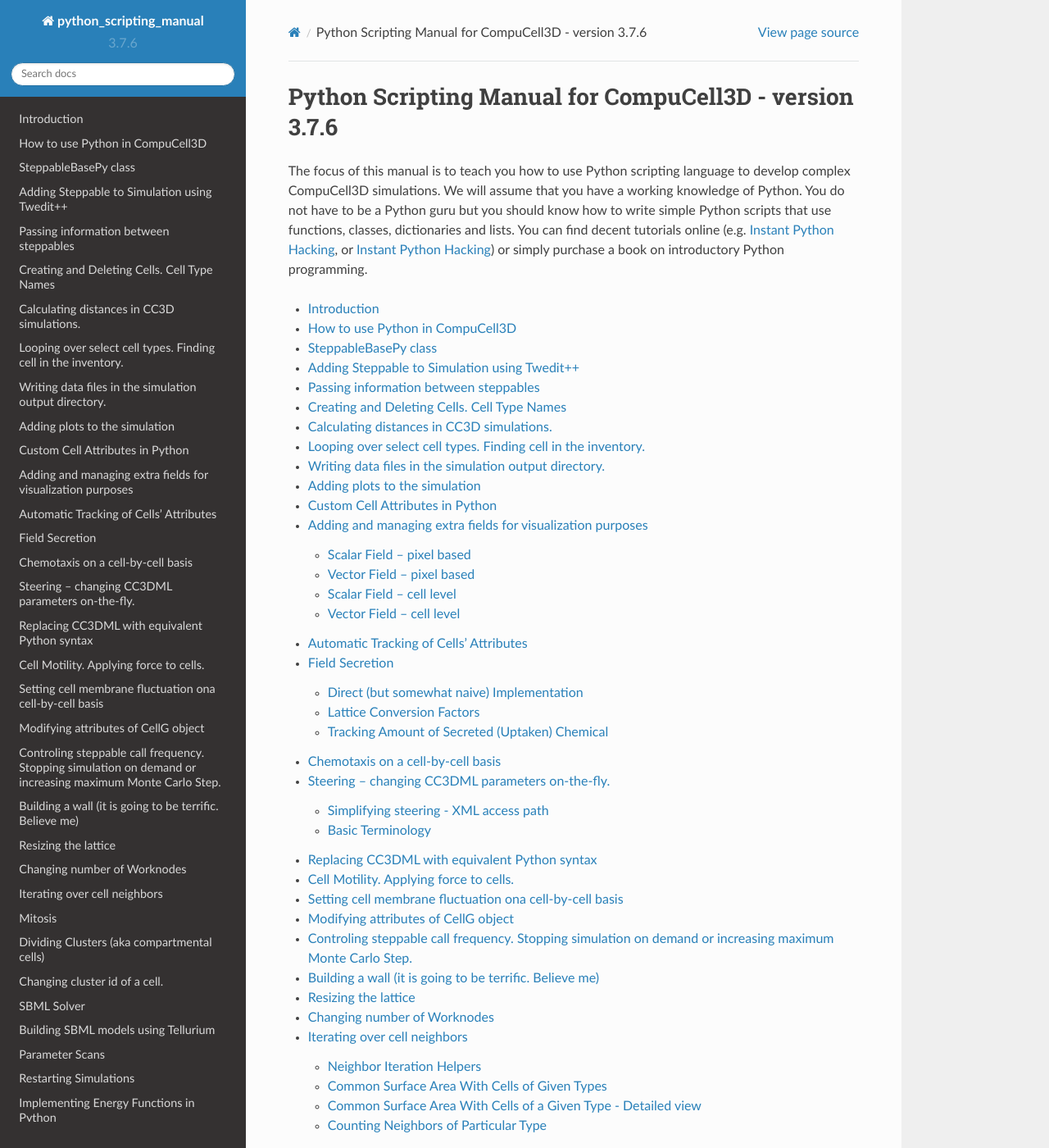
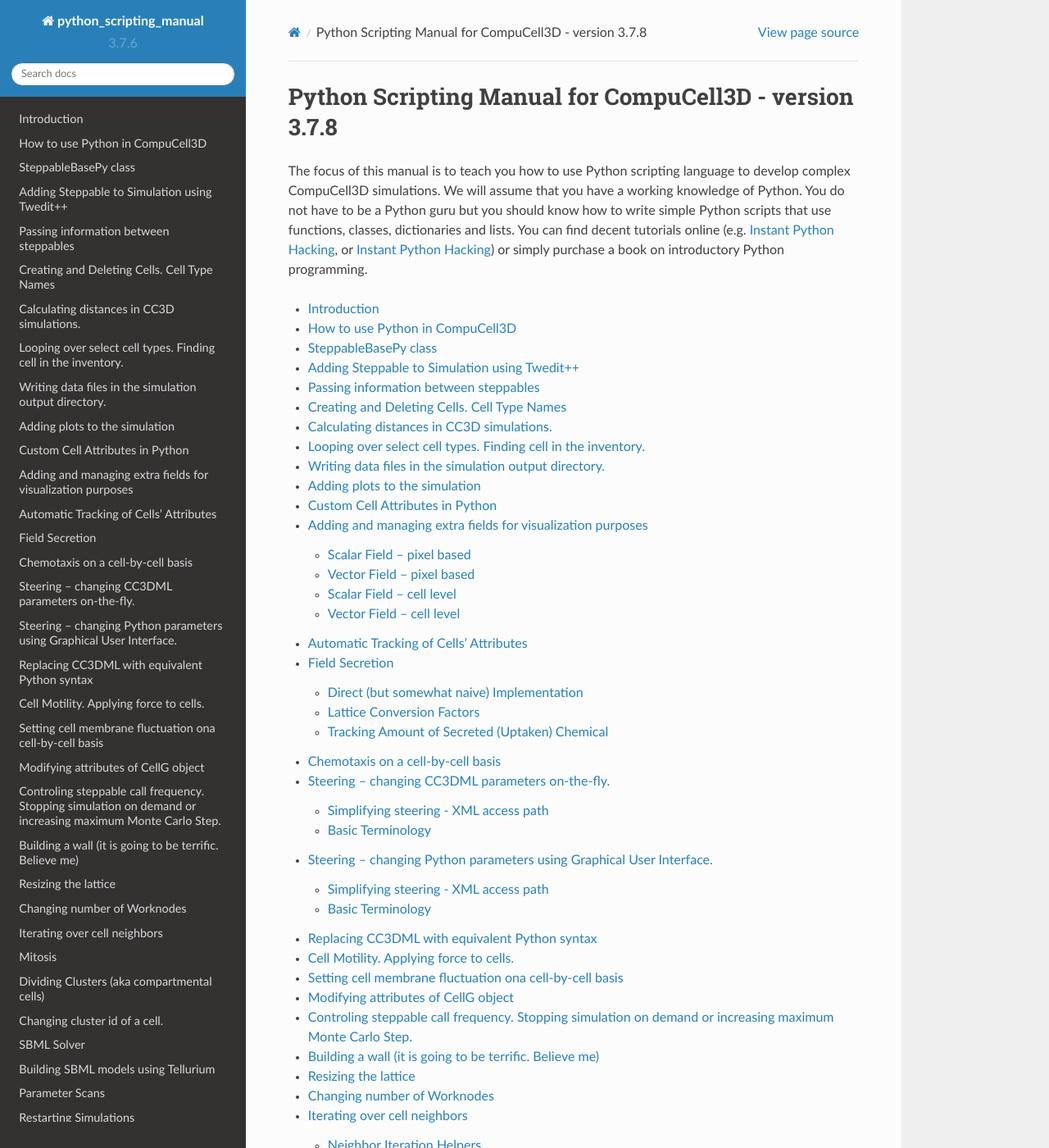
Before and after one commit to CompuCell3D/PythonScriptingManual, a Sphinx documentation site: the page built from docs/index.rst, in a window 1280 px wide and 1400 px high. Shown: the whole window at 82% size. Built offline with Sphinx 7.4.7 and the Read the Docs theme 2.0.0, drawn with Linux system fonts in a browser that asks for light colours; some of the changed lines change nothing that is shown.

Commit message:
Added new chatper explaining how to add steering panel for Python parameters

```diff
--- a/docs/index.rst
+++ b/docs/index.rst
@@ -1,7 +1,7 @@
 .. python_scripting_manual documentation master file, created by
 
 
-Python Scripting Manual for CompuCell3D - version 3.7.6
+Python Scripting Manual for CompuCell3D - version 3.7.8
 =======================================================
 
 The focus of this manual is to teach you how to use Python scripting language to develop complex CompuCell3D simulations. We will assume that you have a working knowledge of Python. You do not have to be a Python guru but you should know how to write simple Python scripts that use functions, classes, dictionaries and lists. You can find decent tutorials online (e.g. `Instant Python Hacking <http://hetland.org/writing/instant-hacking.html>`__, or `Instant Python Hacking <http://hetland.org/writing>`__) or simply purchase a book on introductory Python programming.
@@ -25,6 +25,7 @@
    field_secretion
    chemotaxis_on_a_cell-by-cell_basis
    steering_changing_cc3dml_parameters_on-the-fly
+   steering_changing_python_parameters_using_UI
    replacing_cc3dml_with_equivalent_python_syntax
    cell_motility_applying_force_to_cells
    setting_cell_membrane_fluctuation_ona_cell-by-cell_basis
--- /dev/null
+++ b/docs/steering_changing_python_parameters_using_UI.rst
@@ -0,0 +1,514 @@
+Steering – changing Python parameters using Graphical User Interface.
+=================================================
+
+In the previous section we outlined how to programmatically change CC3DML
+parameters. In this section we will show you how to create a graphical panel
+where you can use sliders and or pull down list to control parameters defined in the
+Python scripts. this type of interaction is very desirable because you can try different
+values of parameters without writing complicated procedural code that alters the parameters. It also provides you with
+a very convenient way to create truly interactive simulations.
+
+In our demo suite we have included examples (e.g. ``Demos/SteeringPanel/steering_panel_demo``) that
+demonstrate how to setup such interactive simulations. In this section we will explain all coding that is necessary
+to accomplish this task.
+
+When you run open ``Demos/SteeringPanel/steering_panel_demo`` in CC3D and run it
+the screen will look as follows:
+
+|sliders_screenshot|
+
+All the code that is necessary to get steering panel for Python parameters working will reside in Python steppable
+file.
+
+To specify steering panel we have to define ``add_steering_panel`` function to our steppable:
+
+.. code-block:: python
+
+    class VolumeSteeringSteppable(SteppableBasePy):
+        def __init__(self, _simulator, _frequency=10):
+            SteppableBasePy.__init__(self, _simulator, _frequency)
+
+        def add_steering_panel(self):
+            self.add_steering_param(name='target_vol', val=25, min_val=0, max_val=100, widget_name='slider')
+            self.add_steering_param(name='lambda_vol', val=2.0, min_val=0, max_val=10.0, decimal_precision=2, widget_name='slider')
+            self.add_steering_param(name='lam_vol_enum', val=2.0, min_val=0, max_val=10.0, decimal_precision=2,widget_name='slider')
+
+The ``add_steering_panel`` function requires several arguments:
+
+- ``name`` - specifies the label of the parameters to be displayed in the gui
+- ``val`` - specifies current value of the python parameter
+- ``min_val`` and ``max_val`` - specify range of parameters. those are optional and by default CC3D will pick some
+  reasonable range given the ``val`` parameter. However, we recommend that you specify the allowable parameters range
+- ``widget_name`` -  a string that specifies the widget via which you will be changing the parameter.
+  The allowed options are: ``slider`` - it wil create a slider, ``combobox``, ``pulldown``, ``pull-down``
+  will pull-down list for discrete values, and no argument will resort to a editable field where you have to
+  type the parameter
+- ``decimal_precision`` - specifies how many decimal places are to be displayed when changing parameters.
+  Default value is ``0``
+
+
+Once you add such function to the speppable and start the simulation the steering panel will pop-up but it will have
+no functionality.
+
+
+In the CC3D terminology, steering means changing simulation parameters
+on the fly as simulation is running.
+
+In fact the whole point of merging
+Python scripting with CC3D core code is to enable steering. What about
+parameters defined in CC3DML? Can they be modified as the simulation
+runs? The short answer is **yes** but not all of them. There are two ways
+of doing it – one way is to use player CC3DML panel and change
+parameters in the GUI. The second way is to use Python. Python code that
+alters CC3DML parameters during simulation runtime is quite
+clumsy-looking. It is not difficult to understand but is quite verbose
+and, to be honest it is not too much fun to write. Probably the best way
+to learn how to modify CC3DML from Python is to look at several
+examples. Let us start with the simplest one
+(``Demos/SimulationSettings/Steering``):
+
+Here we will modify two CC3DML parameters one will be Temperature from
+the CC3DML Potts Section and the other one will be Contact energy
+between Condensing and NonCondensing.
+
+Let’s look at CC3DMLcode first:
+
+.. code-block:: xml
+
+    <Potts>
+       <Dimensions x="100" y="100" z="1"/>
+       <Steps>10000</Steps>
+       <Temperature>10</Temperature>
+       <NeighborOrder>2</NeighborOrder>
+    </Potts>
+
+
+Potts XML element has 4 child elements – Dimensions, Steps, Temperature
+and NeighborOrder.
+
+To modify Temperature parameter we use the following code:
+
+.. code-block:: python
+
+    class PottsSteering(SteppablePy):
+        def __init__(self, _simulator, _frequency=1):
+            SteppablePy.__init__(self, _frequency)
+            self.simulator = _simulator
+
+        def step(self, _mcs):
+            # get Potts section of XML file
+            pottsXMLData = self.simulator.getCC3DModuleData("Potts")
+            # check if we were able to successfully get the section from simulator
+            if pottsXMLData:
+                # get Temperature XML element
+                temperatureElement = pottsXMLData.getFirstElement("Temperature")
+                # check if the attempt was succesful
+                if temperatureElement:
+                    # get value of the temperature and convert it to a floating point number
+                    temperature = float(temperatureElement.getText())
+                    # increase temperature by 1.0
+                temperature += 1.0
+                # update XML Temperature element by converting floating point
+                temperatureElement.updateElementValue(str(temperature))
+            # finally call simulator.updateCC3DModule(pottsXMLData) to update model
+            # parameters - this is actual steering
+            self.simulator.updateCC3DModule(pottsXMLData)
+
+Each XML element that we fetch using Python (e.g. ``pottsXMLData``,
+``temperatureElement``) has set of member functions that allow us to get to
+elements nested one level deeper (child elements) or functions which
+allow us to read and modify element values and element attributes. For
+the temperatureElement we are modifying its value.
+
+**Important**: XML stores text. All numbers or other data types stored
+in the XML are converted to their text representations. Consequently,
+depending on your needs and particular applications, you may need to
+convert text to numbers and vice versa when interacting with XML
+through Python interface.
+
+In the code presented above we first fetch Potts element (pottsXMLData)
+using special function from the simulator object. If the fetching
+operation was successful we try to fetch first Temperature child element
+of the Potts element. If this operation was successful we convert value
+of the temperature element to floating point number:
+
+.. code-block:: python
+
+    temperature = float(temperatureElement.getText())
+
+we increase value of this number by one and then update value of the
+``temperatureElement``:
+
+.. code-block:: python
+
+    temperatureElement.updateElementValue(str(temperature))
+
+Notice that we had to convert floating point number temperature back to
+string using ``str(temperature)`` call.
+
+The steppable ends with call to simulator member function that informs
+CC3D that CC3DML was changed and simulation needs to get new parameters:
+
+.. code-block:: python
+
+    self.simulator.updateCC3DModule(pottsXMLData)
+
+As you can see the code was not hard to write but is quite long and
+clumsy. We could simplify it a bit but getting rid of comments and if
+statements that check if fetching operation was successful. In such a
+case the code would look like that:
+
+.. code-block:: python
+
+    class PottsSteering(SteppablePy):
+        def __init__(self, _simulator, _frequency=1):
+            SteppablePy.__init__(self, _frequency)
+            self.simulator = _simulator
+
+        def step(self, _mcs):
+            pottsXMLData = self.simulator.getCC3DModuleData("Potts")
+            temperatureElement = pottsXMLData.getFirstElement("Temperature")
+            temperature = float(temperatureElement.getText())
+            temperature += 1.0
+            temperatureElement.updateElementValue(str(temperature))
+            self.simulator.updateCC3DModule(pottsXMLData)
+
+This is not so bad but still it is a lot of work to change one number.
+But do we have a choice here? In fact we do. All we have to do is to
+change cell membrane fluctuation amplitude using the following code:
+
+.. code-block:: python
+
+    newTemperature=51
+    for cell in self.cellList:
+        cell.fluctAmpl= newTemperature
+
+In practice you don’t use need to modify CC3DML from Python level too
+often. CC3D has modules e.g. ``AdhesionFlex``, ``FocalPointPlasticity``,
+``VolumeLocalFlex`` that require initialization of their parameters in
+Python but also offer much simpler programing interfaces making coding
+much less cumbersome. Please make sure that before writing complicated
+CC3DML steering code you familiarize yourself with modules that are
+designed to be flexible and do not rely on CC3DML-type of steering.
+
+Now let us take a look at the code that alters contact energy, but first
+quick glance at the CC3DML that we will be modifying:
+
+.. code-block:: xml
+
+    <Plugin Name="Contact">
+       <Energy Type1="NonCondensing" Type2="Condensing">11</Energy>
+       <Energy Type1="Condensing"    Type2="Condensing">2</Energy>
+    …
+       <NeighborOrder>2</NeighborOrder>
+     </Plugin>
+
+
+Our task here is to first fetch Plugin XML Element and then fetch Energy
+Element for type pair ``Condensing`` and ``NonCondensing``. Here is the code
+that does it:
+
+.. code-block:: python
+
+    class ContactSteering(SteppablePy):
+        def __init__(self, _simulator, _frequency=10):
+            SteppablePy.__init__(self, _frequency)
+            self.simulator = _simulator
+
+        def step(self, mcs):
+            # get <Plugin Name="Contact"> section of XML file
+            contactXMLData = self.simulator.getCC3DModuleData("Plugin", "Contact")
+            # check if we were able to successfully get the section from simulator
+            if contactXMLData:
+                # get <Energy Type1="NonCondensing" Type2="Condensing"> element
+                energyNonCondensingCondensingElement = contactXMLData.getFirstElement \
+                    ("Energy", d2mss({"Type1": "NonCondensing", "Type2": "Condensing"}))
+                # check if the attempt was succesful
+                if energyNonCondensingCondensingElement:
+                    # get value of <Energy Type1="NonCondensing" Type2="Condensing"> element
+                    # and convert it into float
+                    val = float(energyNonCondensingCondensingElement.getText())
+                    # increase the value by 1.0
+                    val += 1.0
+                    # update <Energy Type1="NonCondensing" Type2="Condensing"> element
+                    # remembering abuot converting the value bask to string
+                    energyNonCondensingCondensingElement.updateElementValue(str(val))
+                # finally call simulator.updateCC3DModule(contactXMLData) to tell simulator
+                # to update model parameters - this is actual steering
+                self.simulator.updateCC3DModule(contactXMLData)
+
+We first fetch Plugin element using simulator object member function:
+
+.. code-block:: python
+    contactXMLData = self.simulator.getCC3DModuleData("Plugin", "Contact")
+
+When this operation succeeds we attempt to fetch Python object
+representation for the
+
+``<Energy Type1="NonCondensing" Type2="Condensing">11</Energy>`` element:
+
+.. code-block:: python
+
+    energyNonCondensingCondensingElement=contactXMLData.getFirstElement("Energy",
+        d2mss({"Type1":"NonCondensing","Type2":"Condensing"})
+    )
+
+
+Notice that when we call ``getFirstElement`` member function of the
+contactXMLData we pass the name of the element but also a partial list of
+element attributes. Here we use ``d2mss`` function what converts Python
+dictionary ``{"Type1":"NonCondensing","Type2":"Condensing"}`` to C++
+``map<string,string>``. With so much information passed to ``getFirstElement``
+function only one element fits the description and this is the one that
+we are looking for. The reminder of the steppable looks almost identical
+as in the example where we changed temperature.
+
+The next example demonstrates how to update attribute of the XML
+element. You can find full code in
+``Demos/Models/bacterium_macrophage_2D_steering``. Again let us look at
+the CC3DML that we will be modifying:
+
+.. code-block:: xml
+
+    <Plugin Name="Chemotaxis">
+        <ChemicalField Source="FlexibleDiffusionSolverFE" Name="ATTR" >
+        <ChemotaxisByType Type="Macrophage" Lambda="20"/>
+        </ChemicalField>
+    </Plugin>
+
+
+We would like to periodically decrease ``lambda`` chemotaxis by 3 units.
+This is how we do it in Python:
+
+.. code-block:: python
+
+    class ChemotaxisSteering(SteppablePy):
+        def __init__(self, _simulator, _frequency=100):
+            SteppablePy.__init__(self, _frequency)
+            self.simulator = _simulator
+
+        def step(self, mcs):
+            if mcs > 100 and not mcs % 100:
+                # get <Plugin Name="Chemotaxis"> section of XML file
+                chemotaxisXMLData = self.simulator.getCC3DModuleData("Plugin", "Chemotaxis")
+                # check if we were able to successfully get the section from simulator
+                if chemotaxisXMLData:
+                    # get <ChemicalField Source="FlexibleDiffusionSolverFE" Name="ATTR" >
+                    chemicalField = chemotaxisXMLData.getFirstElement("ChemicalField",
+                                                                      d2mss({"Source": "FlexibleDiffusionSolverFE",
+                                                                             "Name": "ATTR"}))
+                    # check if the attempt was succesful
+                    if chemicalField:
+                        # get <ChemotaxisByType Type="Macrophage" Lambda="xxx"/>
+                        chemotaxisByTypeMacrophageElement = chemicalField.getFirstElement("ChemotaxisByType",
+                                                                                          d2mss({"Type": "Macrophage"}))
+                        if chemotaxisByTypeMacrophageElement:
+                            # get value of Lambda from <ChemotaxisByType> element
+                            # notice that no conversion fro strin to float is necessary as
+                            # getAttributeAsDouble returns floating point value
+
+                            lambdaVal = chemotaxisByTypeMacrophageElement.getAttributeAsDouble("Lambda")
+                            print "lambdaVal=", lambdaVal
+                            # decrease lambda by 0.2
+                            lambdaVal -= 3
+                            # update attribute value of Lambda converting float to string
+                            chemotaxisByTypeMacrophageElement.updateElementAttributes(d2mss({"Lambda": str(lambdaVal)}))
+                self.simulator.updateCC3DModule(chemotaxisXMLData)
+
+
+As you can see the structure of the code is very similar to the previous
+2 examples. First we fetch Plugin element describing Chemotaxis
+properties:
+
+.. code-block:: python
+
+    chemotaxisXMLData = self.simulator.getCC3DModuleData("Plugin","Chemotaxis")
+
+Next, we fetch ChemicalField element:
+
+.. code-block:: python
+
+    chemicalField = chemotaxisXMLData.getFirstElement("ChemicalField",
+                                                  d2mss({"Source": "FlexibleDiffusionSolverFE", "Name": "ATTR"}))
+
+
+and using ChemicalField element we get ChemotaxisByType element:
+
+.. code-block:: python
+
+    chemotaxisByTypeMacrophageElement = chemicalField.getFirstElement("ChemotaxisByType",
+                                                                      d2mss({"Type": "Macrophage"}))
+
+Using ``chemotaxisByTypeMacrophageElement`` we fetch its attribute lambda
+convert it to floating point number decrease by 3 units and assing new
+value of lambda:
+
+.. code-block:: python
+
+    lambdaVal = chemotaxisByTypeMacrophageElement.getAttributeAsDouble("Lambda")
+    lambdaVal -= 3
+    chemotaxisByTypeMacrophageElement.updateElementAttributes(d2mss({"Lambda": str(lambdaVal)}))
+
+The rest of the code is analogous to the previous examples. This
+completes the discussion of CC3DML steering.
+
+Simplifying steering - XML access path
+--------------------------------------
+
+Basic Terminology
+-----------------
+
+When accessing variables defined in the XML element we are typically dealing with ``attributes``
+and ``values``. Let's consider the following XML element
+
+.. code-block:: xml
+
+    <Energy Type1=“Condensing” Type2=“NonCondensing”>20.0</Energy>
+
+The difference between attribute and value of the element is that attributes are all the
+labels inside ``<>`` element marker to which we assign some value. For example ``Type1`` and ``Type2``
+are attributes of the XML element ``Energy``, whereas ``20.0`` is the value of this XML element.
+In what follows below we will be accessing and modifying both attributes and Values of the XML elements.
+Please pay close attention whwther the function we are using is of ``*XMLValue`` or ``*XMLAttributeValue`` type
+
+**Note** Some XML elements might have only attributes e.g. :
+
+.. code-block:: xml
+
+    <VolumeConstraint LambdaVolume=“20” TargetVolume="125" Type="Condensing"/>
+
+and some might have only values:
+
+.. code-block:: xml
+
+    <Steps>10000</Steps>
+
+
+
+
+
+The above examples demonstrate how to steer CC3DML-based part of the
+simulation in a fairly verbose way i.e. the amount of code is quite
+significant. In 3.7.1 we have introduced more compact way to access and
+modify CC3DML elements: Let us look at the implementation of the
+``ContactSteeringAndTemperature`` steppable using new style coding:
+
+.. code-block:: python
+
+    class ContactSteeringAndTemperature(SteppableBasePy):
+        def __init__(self, _simulator, _frequency=10):
+            SteppableBasePy.__init__(self, _simulator, _frequency)
+
+        def step(self, mcs):
+            temp = float(self.getXMLElementValue(['Potts'], ['Temperature']))
+            self.setXMLElementValue(temp + 1, ['Potts'], ['Temperature'])
+
+            val = float(
+                self.getXMLElementValue(
+                    ['Plugin', 'Name', 'Contact'], ['Energy', 'Type1', 'NonCondensing', 'Type2', 'Condensing']))
+
+            self.setXMLElementValue(
+                val + 1, ['Plugin', 'Name', 'Contact'], ['Energy', 'Type1', 'NonCondensing', 'Type2', 'Condensing']
+            )
+
+            self.updateXML()
+
+
+Instead of using verbose code to access CC3DML elements we now specify
+access path to particular element . Access path is a sequence of Python
+lists. First element of each list is the name of the CC3DML element
+followed by a sequence of pairs (attribute,value) which fully specify
+the XML element:
+
+``[ElementName, AttrName1, AttrValue1, Attr2, AttrValue2, …, AttrNameN, AttrValueN]``
+
+In the CC3DML code below:
+
+.. code-block:: xml
+
+    <CompuCell3D>
+     <Potts>
+       <Dimensions x="100" y="100" z="1"/>
+       <Anneal>10</Anneal>
+       <Steps>10000</Steps>
+       <Temperature>10</Temperature>
+       <Flip2DimRatio>1</Flip2DimRatio>
+       <NeighborOrder>2</NeighborOrder>
+     </Potts>
+
+
+     <Plugin Name="Volume">
+       <TargetVolume>25</TargetVolume>
+       <LambdaVolume>2.0</LambdaVolume>
+     </Plugin>
+
+    <Plugin Name="CellType">
+        <CellType TypeName="Medium" TypeId="0"/>
+        <CellType TypeName="Condensing" TypeId="1"/>
+        <CellType TypeName="NonCondensing" TypeId="2"/>
+     </Plugin>
+
+     <Plugin Name="Contact">
+       <Energy Type1="Medium" Type2="Medium">0</Energy>
+       <Energy Type1="NonCondensing" Type2="NonCondensing">16</Energy>
+       <Energy Type1="Condensing"    Type2="Condensing">2</Energy>
+       <Energy Type1="NonCondensing" Type2="Condensing">11</Energy>
+       <Energy Type1="NonCondensing" Type2="Medium">16</Energy>
+       <Energy Type1="Condensing"    Type2="Medium">16</Energy>
+       <NeighborOrder>2</NeighborOrder>
+     </Plugin>
+
+    ...
+    </CompuCell3D>
+
+to access Temperature element from the Potts section we construct our
+access path following one simple rule:
+
+1. Recursively identify child element of the current element that leads
+   you to the desired place in the CC3DML code. **Notice:** we skip root
+   element ``<CompuCell3D>`` element.
+
+In our example to access ``<Temperature>`` element we first locate <Potts>
+as a child of ``<CompuCell3D>`` element (remember in the access path we do
+not include ``<CompuCell3D>`` element) and
+
+then ``<Temperature>`` appears to be child of the ``<Potts>``. Hence our access
+path is a simple sequence of two Python lists, each list with one
+element:
+
+.. code-block:: python
+
+    ['Potts'],['Temperature']
+
+A bit more complex, but still much simpler than our original code, is
+the example where we locate one of the Contact plugin elements. ``<Plugin Name="Contact">``
+is a child of the ``<CompuCell3D>`` hence:
+
+.. code-block::  python
+
+    ['Plugin','Name','Contact']
+
+will be first Python list of ther access path. Notice that the first
+element of this list is the same as name of the child element (``Plugin``)
+and the two next elements constitute an XML attribute-value pair. In
+other words, XML’s ``Name="Contact"`` gets translated into ``'Name'``,``'Contact'``
+of the Python list.
+
+Now we locate correct <Energy> element. Since there are many of these
+the correct identification of the one which is of interest for us
+will require specification of all its attributes: ``Type1="NonCondensing" Type2="Condensing"``.
+Consequently our access path from ``<Plugin>`` to
+``<Energy>`` will look as follows:
+
+.. code-block:: python
+
+    ['Energy','Type1','NonCondensing','Type2','Condensing']
+
+And the full path is simply
+
+.. code-block:: python
+
+    ['Plugin','Name','Contact'],['Energy','Type1','NonCondensing','Type2','Condensing']
+
+
+.. |sliders_screenshot| image:: images/sliders_screenshot.png
```
Also changed, not shown: docs/images/sliders_screenshot.png (added).
